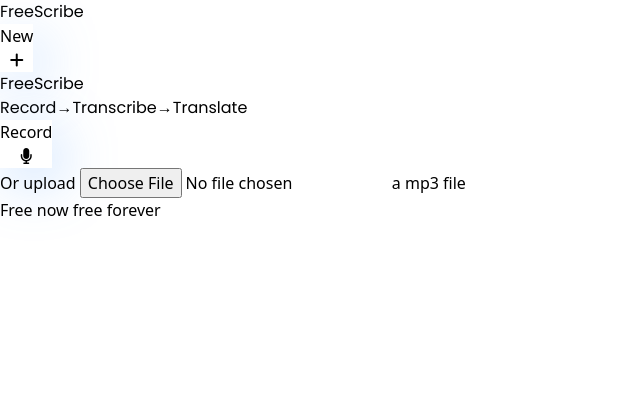
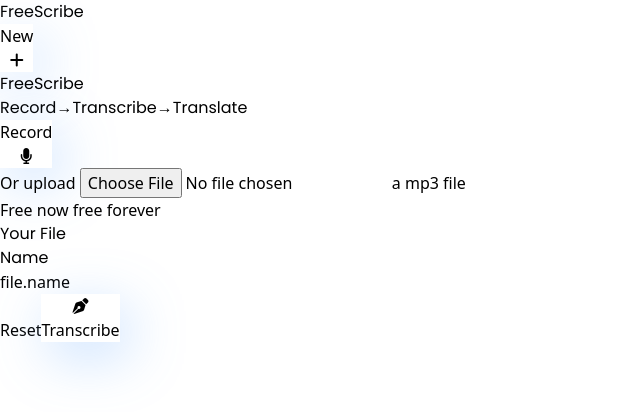
Before and after one commit to codemike513/Word-Wave, a React (Vite) app: page / in a window 1280 px wide. Shown: the top 412 px of the page, without its empty margins (0-640 px from the left). Built offline with nearby package versions, Linux system fonts and the light colour scheme.

Commit message:
added filedisplay component

```diff
--- a/src/App.jsx
+++ b/src/App.jsx
@@ -1,6 +1,7 @@
 import { useState } from "react";
 import Header from "./components/Header";
 import HomePage from "./components/HomePage";
+import FileDisplay from "./components/FileDisplay";
 
 function App() {
   const [count, setCount] = useState(0);
@@ -10,6 +11,7 @@
       <section className="min-h-screen flex flex-col">
         <Header />
         <HomePage />
+        <FileDisplay />
       </section>
     </div>
   );
--- /dev/null
+++ b/src/components/FileDisplay.jsx
@@ -0,0 +1,26 @@
+import React from "react";
+
+function FileDisplay() {
+  return (
+    <main className="flex-1 flex flex-col p-4 gap-3 text-center sm:gap-4 justify-center pb-20 min-w-72 w-72 sm:w-96 max-w-full mx-auto">
+      <h1 className="font-semibold text-4xl sm:text-5xl md:text-6xl">
+        Your <span className="text-blue-400 bold font-semibold">File</span>
+      </h1>
+      <div className="flex flex-col text-left my-4">
+        <h3 className="font-semibold">Name</h3>
+        <p>file.name</p>
+      </div>
+      <div className="flex items-center justify-between gap-4">
+        <button className="text-slate-400 hover:text-blue-600 duration-200">
+          Reset
+        </button>
+        <button className="specialBtn p-2 px-3 rounded-lg text-blue-400 flex items-center gap-2 font-medium">
+          <i className="fa-solid fa-pen-nib"></i>
+          <p>Transcribe</p>
+        </button>
+      </div>
+    </main>
+  );
+}
+
+export default FileDisplay;
```
